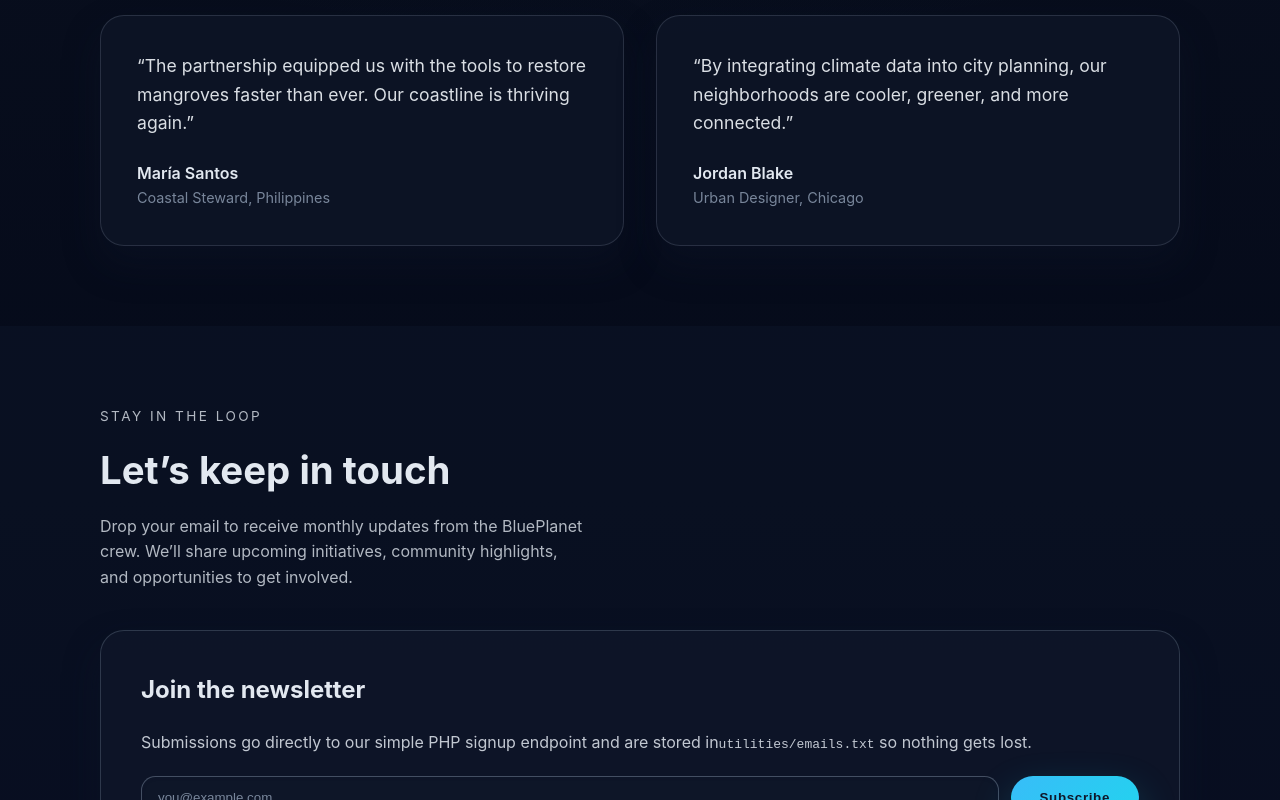
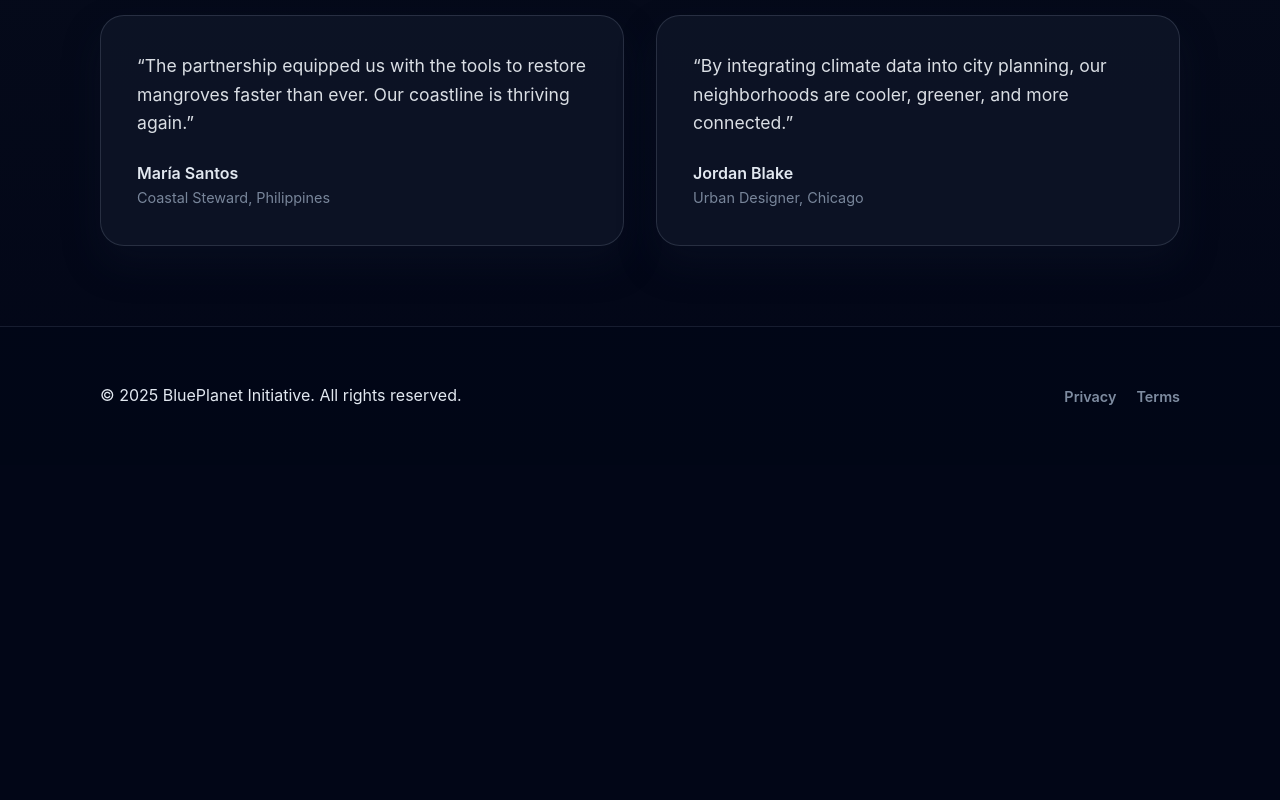
Before and after one commit to emilrenekrog-glitch/hello-world, a React (Vite) app: page / in a window 1280 px wide. Shown: the part 2000-2800 px from the top of the page. After the commit the page ends 2465 px from the top, so only its background shows below. Built offline with nearby package versions, Linux system fonts and the light colour scheme.

Commit message:
Remove newsletter section and contact link

```diff
--- a/src/App.jsx
+++ b/src/App.jsx
@@ -13,7 +13,6 @@ function App() {
             <a href="#vision">Vision</a>
             <a href="#initiatives">Initiatives</a>
             <a href="#voices">Voices</a>
-            <a href="#connect">Connect</a>
           </div>
         </Layout>
       </header>
@@ -120,47 +119,6 @@ function App() {
           </Layout>
         </section>
 
-        <section id="connect" className="section section-alt">
-          <Layout className="connect-content">
-            <div className="section-header">
-              <p className="section-eyebrow">Stay in the loop</p>
-              <h2>Let’s keep in touch</h2>
-              <p>
-                Drop your email to receive monthly updates from the BluePlanet crew. We’ll
-                share upcoming initiatives, community highlights, and opportunities to get
-                involved.
-              </p>
-            </div>
-            <div className="newsletter-card">
-              <h3>Join the newsletter</h3>
-              <p>
-                Submissions go directly to our simple PHP signup endpoint and are stored in
-                <code>utilities/emails.txt</code> so nothing gets lost.
-              </p>
-              <form className="newsletter-form" method="POST" action="/index.php">
-                <label className="sr-only" htmlFor="newsletter-email">
-                  Email address
-                </label>
-                <div className="newsletter-fields">
-                  <input
-                    type="email"
-                    id="newsletter-email"
-                    name="email"
-                    placeholder="you@example.com"
-                    required
-                  />
-                  <button type="submit" className="button button-primary newsletter-submit">
-                    Subscribe
-                  </button>
-                </div>
-              </form>
-              <p className="newsletter-note">
-                After submitting you’ll land on the PHP form for confirmation. Manage the
-                stored emails anytime from <code>utilities/emails.txt</code>.
-              </p>
-            </div>
-          </Layout>
-        </section>
       </main>
 
       <footer className="site-footer">
@@ -169,7 +127,6 @@ function App() {
           <div className="footer-links">
             <a href="#">Privacy</a>
             <a href="#">Terms</a>
-            <a href="#">Contact</a>
           </div>
         </Layout>
       </footer>
```
